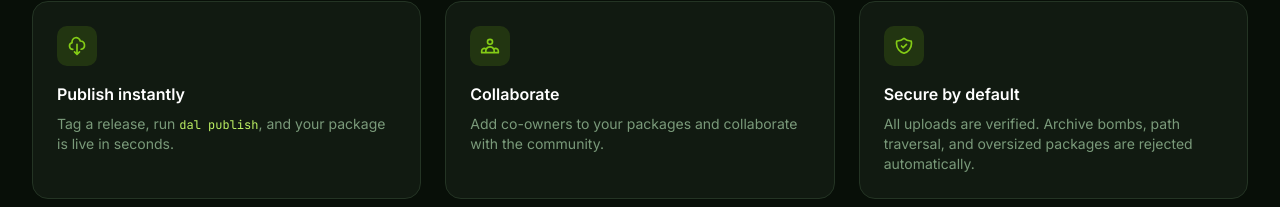
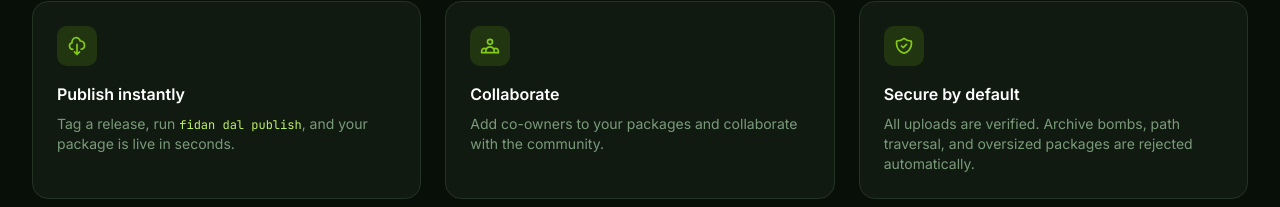
Before and after one commit to fidan-lang/dal, a SvelteKit app in the folder frontend/: page / in a window 1280 px wide. Shown: the part 1038-1245 px from the top of the page. Built offline with nearby package versions, Linux system fonts and the light colour scheme; no server answers.

Commit message:
Update publish command references from "dal" to "fidan dal" in user instructions

```diff
--- a/frontend/src/routes/+page.svelte
+++ b/frontend/src/routes/+page.svelte
@@ -173,7 +173,7 @@
             <p class="text-sm text-[var(--color-text-muted)]">
                 Tag a release, run <code
                     class="font-mono text-xs text-[var(--color-primary-light)]"
-                    >dal publish</code
+                    >fidan dal publish</code
                 >, and your package is live in seconds.
             </p>
         </div>
--- a/frontend/src/routes/dashboard/+page.svelte
+++ b/frontend/src/routes/dashboard/+page.svelte
@@ -83,7 +83,7 @@
             <p>You haven't published any packages yet.</p>
             <p class="text-sm mt-2">
                 Run <code class="font-mono text-[var(--color-primary-light)]"
-                    >dal publish</code
+                    >fidan dal publish</code
                 > in your project to get started.
             </p>
         </div>
```
